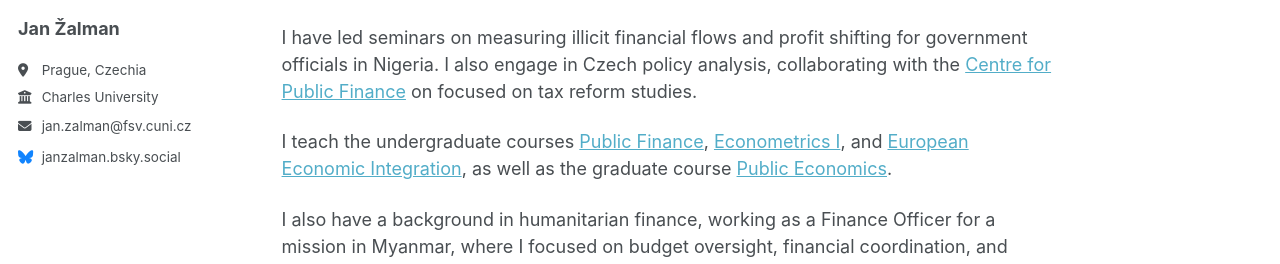
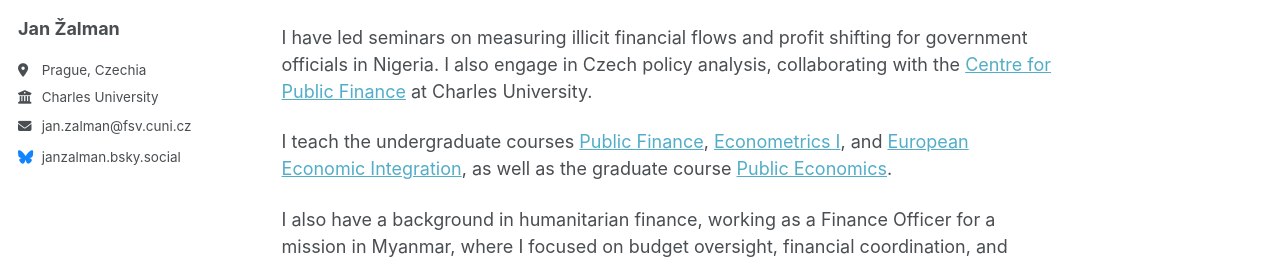
Before and after one commit to janzalman/janzalman.github.io, a Jekyll site: the page built from _pages/index.md, in a window 1280 px wide and 977 px high. Shown: the part 299-563 px from the top of the window. Built offline with Jekyll 4.4.1, drawn with Linux system fonts in a browser that asks for light colours.

Commit message:
Update index.md

```diff
--- a/_pages/index.md
+++ b/_pages/index.md
@@ -9,7 +9,7 @@ I am a PhD candidate at the [Institute of Economic Studies, Charles University](
 
 My [research](https://janzalman.github.io/research/) focuses on illicit financial flows, wealth taxes, and property taxes. Through my work, I aim to improve the design of tax systems and contribute to evidence-based solutions that address global tax abuse and inequality.
 
-I have led seminars on measuring illicit financial flows and profit shifting for government officials in Nigeria. I also engage in Czech policy analysis, collaborating with the [Centre for Public Finance](https://centreforpublicfinance.eu/) on focused on tax reform studies.
+I have led seminars on measuring illicit financial flows and profit shifting for government officials in Nigeria. I also engage in Czech policy analysis, collaborating with the [Centre for Public Finance](https://centreforpublicfinance.eu/) at Charles University.
 
 I teach the undergraduate courses [Public Finance](https://is.cuni.cz/studium/eng/predmety/index.php?do=predmet&kod=JEB025), [Econometrics I](https://is.cuni.cz/studium/eng/predmety/index.php?do=predmet&kod=JEB109), and [European Economic Integration](https://is.cuni.cz/studium/eng/predmety/index.php?do=predmet&kod=JEB026), as well as the graduate course [Public Economics](https://is.cuni.cz/studium/eng/predmety/index.php?do=predmet&kod=JEM203).
 
```
